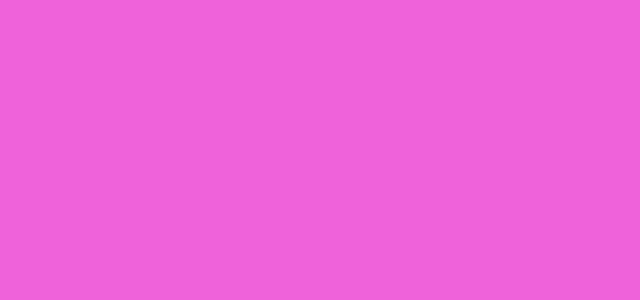
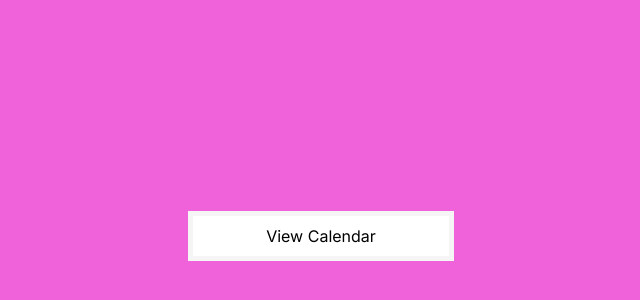
Before and after one commit to CoraNiall/AdventCalendarApp, a Next.js app: page / in a window 1280 px wide. Shown: the part 164-464 px from the top of the page, without its empty margins (319-959 px from the left). Built offline with nearby package versions, Linux system fonts and the light colour scheme.

Commit message:
cards now randomised on display

```diff
--- a/src/app/page.js
+++ b/src/app/page.js
@@ -1,5 +1,10 @@
 import styles from './styles/globals.css';
+import Button from '@/app/ui/atoms/button';
 
 export default function Home() {
-  return <main className={styles.body}></main>;
+  return (
+    <main className={styles.body}>
+      <Button text="View Calendar"></Button>
+    </main>
+  );
 }
--- a/src/app/styles/calendar.module.css
+++ b/src/app/styles/calendar.module.css
@@ -12,7 +12,7 @@
   align-content: center;
 }
 
-.calendarContainer {
+.adventCalendar {
   display: grid;
   grid-template-rows: repeat(4, 1fr);
   grid-template-columns: repeat(6, 1fr);
@@ -20,3 +20,19 @@
   justify-content: center;
   align-items: center;
 }
+
+.button {
+  display: flex;
+  background-color: white;
+  border: 5px solid whitesmoke;
+  align-items: center;
+  justify-content: center;
+  width: var(--button-width);
+  height: var(--button-height);
+  transition: transform 300ms ease-in-out;
+}
+
+.button:hover {
+  transform: scale(1.1);
+  border: 5px solid rgb(223, 220, 220);
+}
--- a/src/app/styles/globals.css
+++ b/src/app/styles/globals.css
@@ -1,10 +1,19 @@
 /* @tailwind base;
 @tailwind components;
 @tailwind utilities; */
+:root {
+  --window-width: 15vw;
+  --window-height: 20vh;
+  --button-width: 20vw;
+  --button-height: 5vh;
+}
 
 html,
 body {
   max-width: 100vw;
+  display: flex;
+  align-items: center;
+  justify-content: center;
 }
 
 body {
--- a/src/app/ui/advent-window.jsx
+++ b/src/app/ui/advent-window.jsx
@@ -3,7 +3,7 @@ import styles from '@/app/styles/advent-window.module.css';
 
 export default function AdventWindow({ image }) {
   return (
-    <section className={styles.adventWindowSection}>
+    <section id={image.id} className={styles.adventWindowSection}>
       <div className={styles.adventWindowCard}>
         <div className={styles.adventWindowInner}>
           <div className={styles.adventWindowFront}>
--- /dev/null
+++ b/src/app/ui/atoms/button.jsx
@@ -0,0 +1,12 @@
+import Link from 'next/link';
+import styles from '@/app/styles/calendar.module.css';
+
+export default function Button({ text }) {
+  return (
+    <div className={styles.buttonContainer}>
+      <Link className={styles.button} href="/calendar" prefetch={true}>
+        {text}
+      </Link>
+    </div>
+  );
+}
```
Also changed, not shown: src/app/styles/advent-window.module.css (+5 -5 lines), src/app/ui/advent-calendar.jsx (+9 -2 lines).
